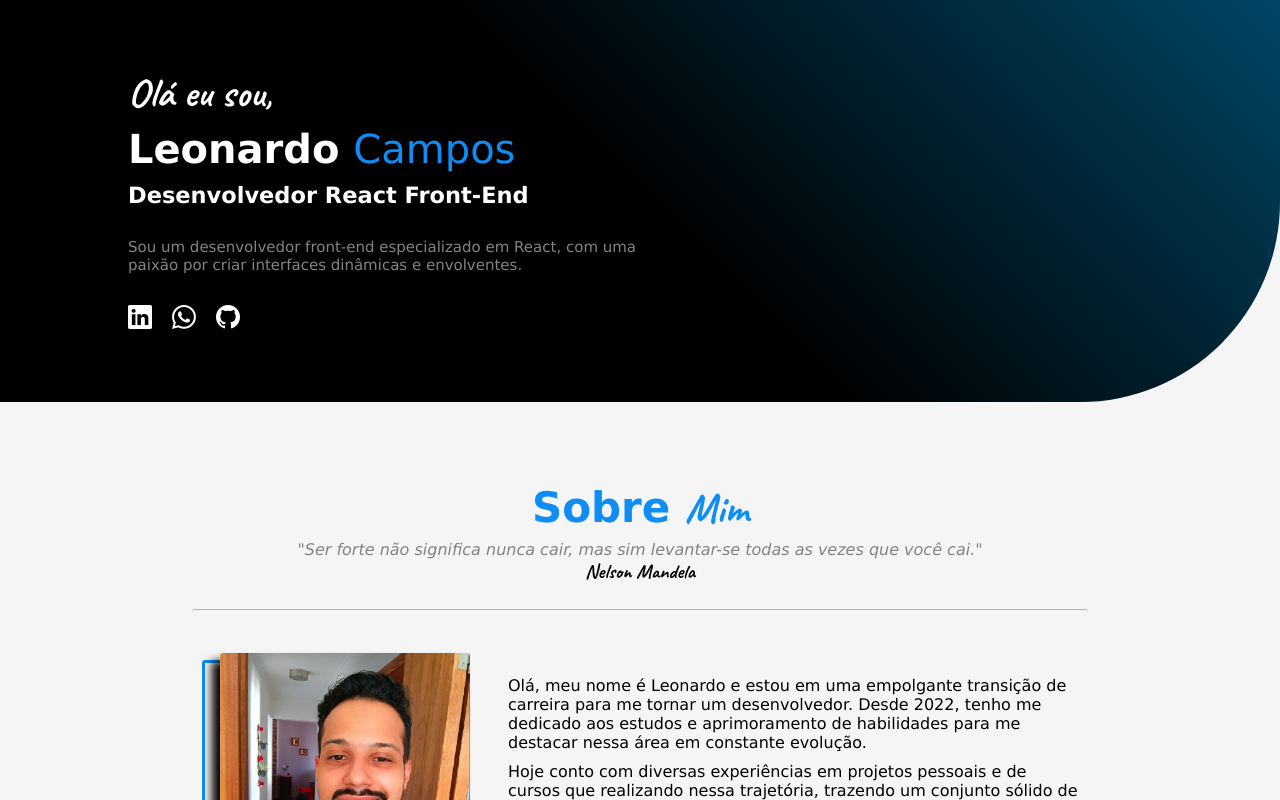
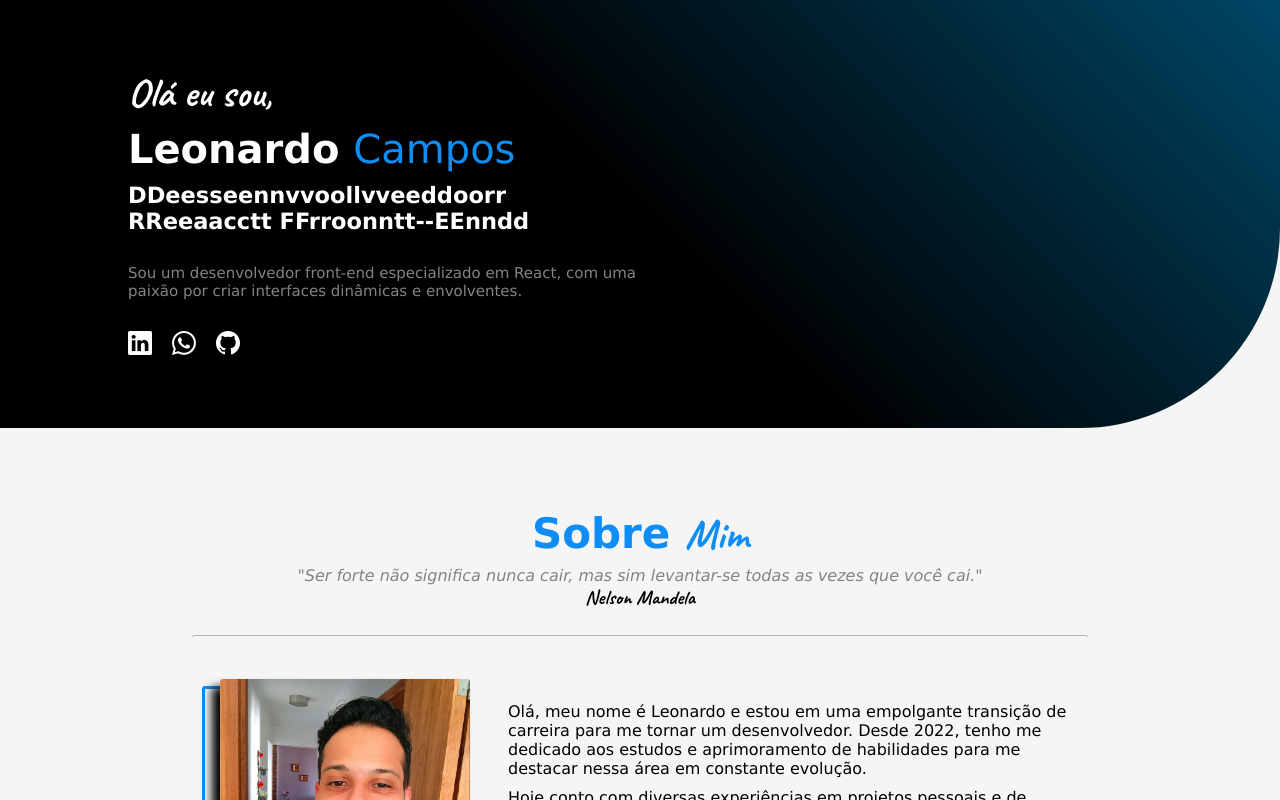
Before and after one commit to CamposLeo95/portifolio, a React (Vite) app: page / in a window 1280 px wide. Shown: the top 800 px of the page. Built offline with nearby package versions, Linux system fonts and the light colour scheme.

Commit message:
feat: write h2 function

```diff
--- a/src/components/sections/Home/index.tsx
+++ b/src/components/sections/Home/index.tsx
@@ -1,6 +1,24 @@
+import { useEffect, useState } from "react"
 import { MainContainer } from "./styles"
 
 export default function Home() {
+
+    const [subtitle, setSubtitle] = useState<string>('')
+    const originalSubtitle = "Desenvolvedor React Front-End"
+
+    const write = () => {
+        const arraySubtitle = originalSubtitle.split('')
+
+        arraySubtitle.forEach((letter, i) => {
+            setTimeout(() => {
+                setSubtitle(prev => prev + letter)
+            }, 100 * i)
+        })
+    }
+
+    useEffect(() => {
+        write()
+    }, [])
 
     return (
         <MainContainer>
@@ -13,7 +31,7 @@ export default function Home() {
                     </h1>
                 </div>
                 <div className='conteudo'>
-                    <h2>Desenvolvedor React Front-End</h2>
+                    <h2>{subtitle}</h2>
                     <p>
                         Sou um desenvolvedor front-end especializado em React, com uma paixão por criar interfaces dinâmicas e envolventes.
                     </p>
```
